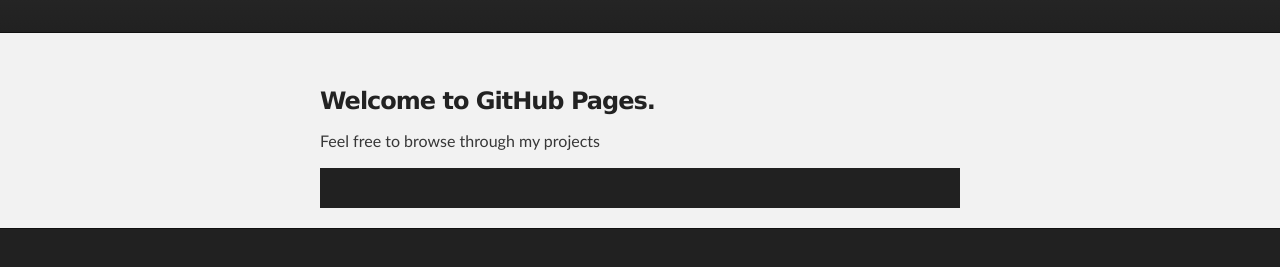
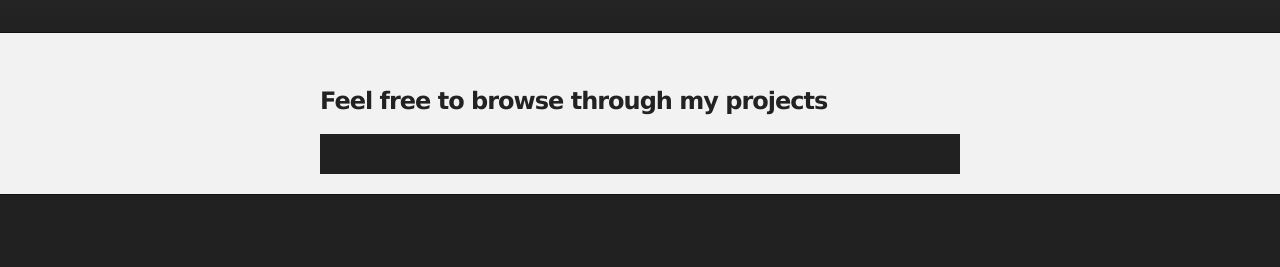
Before and after one commit to hahd/hahd.github.io, a plain HTML site: page index.html in a window 1280 px wide. Shown: the part 177-444 px from the top of the page. Drawn offline with Linux system fonts and the light colour scheme.

Commit message:
Update index.html

```diff
--- a/index.html
+++ b/index.html
@@ -15,11 +15,8 @@
     <!-- HEADER -->
     <div id="header_wrap" class="outer">
         <header class="inner">
-
-
           <h1 id="project_title">Hahd</h1>
           <h2 id="project_tagline">welcome to me</h2>
-
         </header>
     </div>
 
@@ -27,12 +24,8 @@
     <div id="main_content_wrap" class="outer">
       <section id="main_content" class="inner">
         <h3>
-<a id="welcome-to-github-pages" class="anchor" href="#welcome-to-github-pages" aria-hidden="true"><span class="octicon octicon-link"></span></a>Welcome to GitHub Pages.</h3>
-
-<p>Feel free to browse through my projects</p>
-
-
-
+          <p>Feel free to browse through my projects</p>
+        </h3>
     <!-- FOOTER  -->
     <div id="footer_wrap" class="outer">
       <footer class="inner">
```
